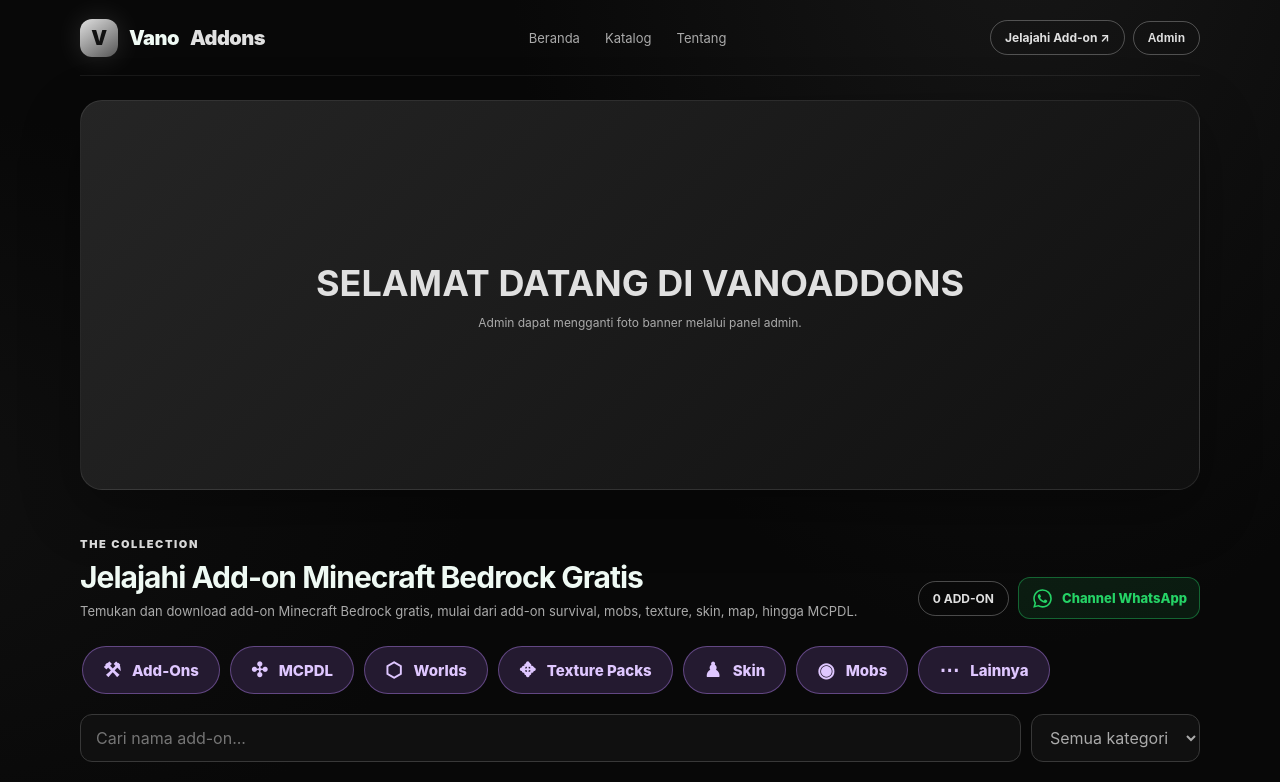
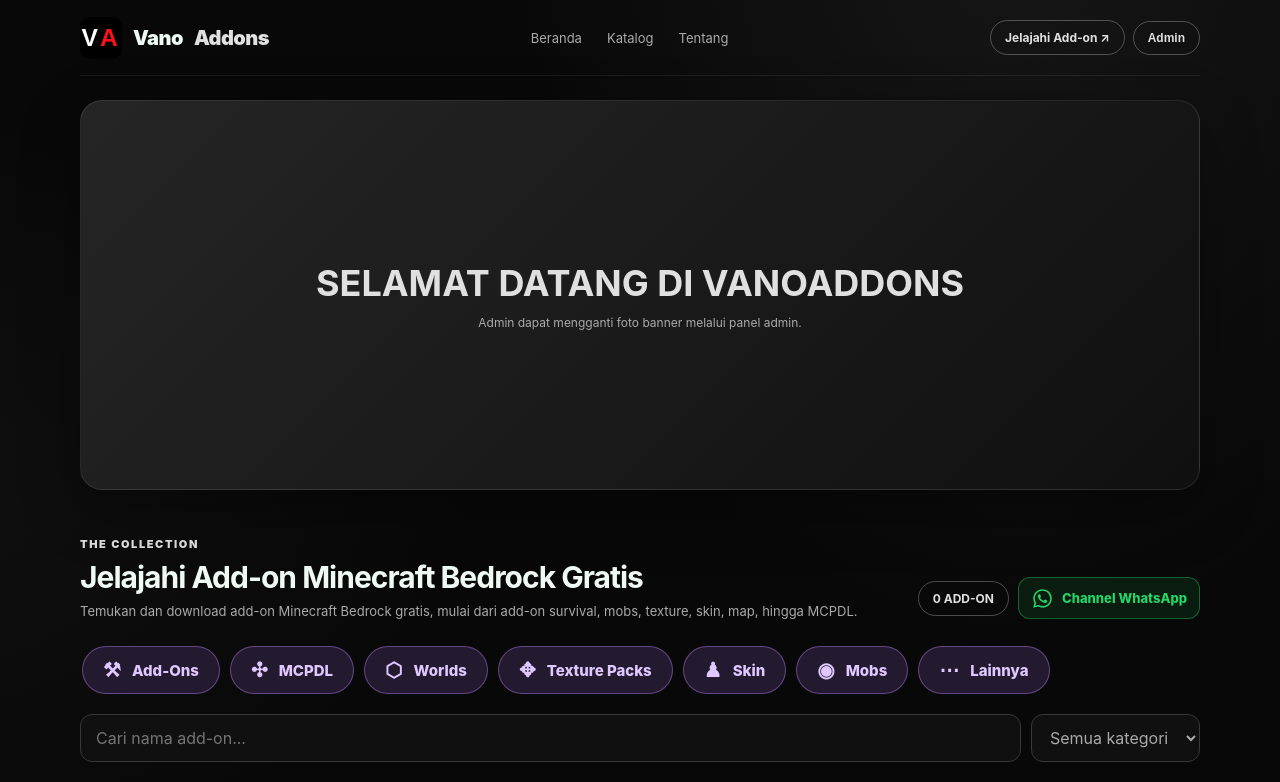
Before and after one commit to memetmohamedmemet-dev/Vano-add-ons-, a plain HTML site: page index.html in a window 1280 px wide. Shown: the top 782 px of the page. Drawn offline with nearby package versions, Linux system fonts and the light colour scheme; no server answers.

Commit message:
Use VA logo for website profile and favicon

```diff
--- a/index.html
+++ b/index.html
@@ -4,6 +4,8 @@
 <meta charset="utf-8">
 <meta name="viewport" content="width=device-width, initial-scale=1">
 <meta name="theme-color" content="#080808">
+<link rel="icon" type="image/svg+xml" href="va-logo.svg">
+<link rel="apple-touch-icon" href="va-logo.svg">
 <title>VanoAddons — Download Add-on Minecraft Bedrock Gratis</title>
 <meta name="description" content="Temukan dan download add-on Minecraft Bedrock gratis di VanoAddons. Jelajahi koleksi add-on, texture, map, skin, mobs, dan MCPDL untuk Minecraft Bedrock.">
 <link rel="canonical" href="https://memetmohamedmemet-dev.github.io/Vano-add-ons-/">
@@ -30,7 +32,7 @@
 *{box-sizing:border-box}html{scroll-behavior:smooth}body{margin:0;background:radial-gradient(ellipse at 80% -10%,#171717 0,transparent 36%),radial-gradient(ellipse at -10% 35%,#101010 0,transparent 30%),var(--bg);color:var(--text);font-family:Inter,ui-sans-serif,system-ui,-apple-system,Segoe UI,Roboto,Arial,sans-serif}
 a{color:inherit;text-decoration:none}.wrap{width:min(1120px,calc(100% - 36px));margin:auto}
 nav{height:76px;display:flex;align-items:center;justify-content:space-between;border-bottom:1px solid #ffffff12}
-.brand{display:flex;align-items:center;gap:11px;font-weight:900;letter-spacing:-.5px;font-size:20px}.logo{width:38px;height:38px;border-radius:12px;background:linear-gradient(145deg,var(--green),#555555);display:grid;place-items:center;color:#111111;font-weight:1000;box-shadow:0 0 28px #ffffff22}
+.brand{display:flex;align-items:center;gap:11px;font-weight:900;letter-spacing:-.5px;font-size:20px}.logo{width:42px;height:42px;border-radius:10px;display:block;object-fit:cover;flex:0 0 auto}
 .navlinks{display:flex;gap:25px;color:var(--muted);font-size:13px}.navlinks a:hover{color:var(--green)}
 .pill{border:1px solid #ffffff44;border-radius:99px;padding:9px 14px;color:var(--green);font-size:12px;font-weight:750}
 .hero{padding:42px 0 34px;display:grid;grid-template-columns:1.15fr .85fr;gap:25px;align-items:center}.hero-banner-section{padding:24px 0 12px}.hero-banner{position:relative;width:100%;aspect-ratio:16/6;min-height:150px;max-height:390px;overflow:hidden;border:1px solid #ffffff18;border-radius:22px;background:linear-gradient(135deg,#252525,#101010);box-shadow:0 20px 60px #0005}.hero-banner img{display:block;width:100%;height:100%;object-fit:cover}.hero-banner .banner-slide{position:absolute;inset:0;opacity:0;transition:opacity .7s ease}.hero-banner .banner-slide.active{opacity:1}.banner-dots{position:absolute;z-index:2;left:0;right:0;bottom:10px;display:flex;justify-content:center;gap:7px}.banner-dots button{width:8px;height:8px;padding:0;border:0;border-radius:50%;background:#ffffff80;cursor:pointer}.banner-dots button.active{width:22px;border-radius:8px;background:var(--green)}.hero-banner-placeholder{height:100%;min-height:150px;display:flex;flex-direction:column;align-items:center;justify-content:center;text-align:center;padding:24px;gap:10px}.hero-banner-placeholder strong{font-size:clamp(20px,4vw,36px);color:var(--green)}.hero-banner-placeholder span{font-size:12px;color:var(--muted)}
@@ -192,7 +194,7 @@ footer{border-top:1px solid #ffffff12;padding:24px 0 34px;color:var(--muted);fon
 <body>
 <div class="wrap">
 <nav>
-  <a class="brand" href="#"><span class="logo">V</span> Vano<span style="color:var(--green)">Addons</span></a>
+  <a class="brand" href="#"><img class="logo" src="va-logo.svg" alt="Logo VA VanoAddons"> Vano<span style="color:var(--green)">Addons</span></a>
   <div class="navlinks"><a href="#beranda">Beranda</a><a href="#katalog">Katalog</a><a href="#tentang">Tentang</a></div>
   <div style="display:flex;gap:8px;align-items:center"><a class="pill" href="#katalog">Jelajahi Add-on ↗</a><button class="pill" id="openAdmin" type="button" style="background:transparent;cursor:pointer">Admin</button></div>
 </nav>
```
